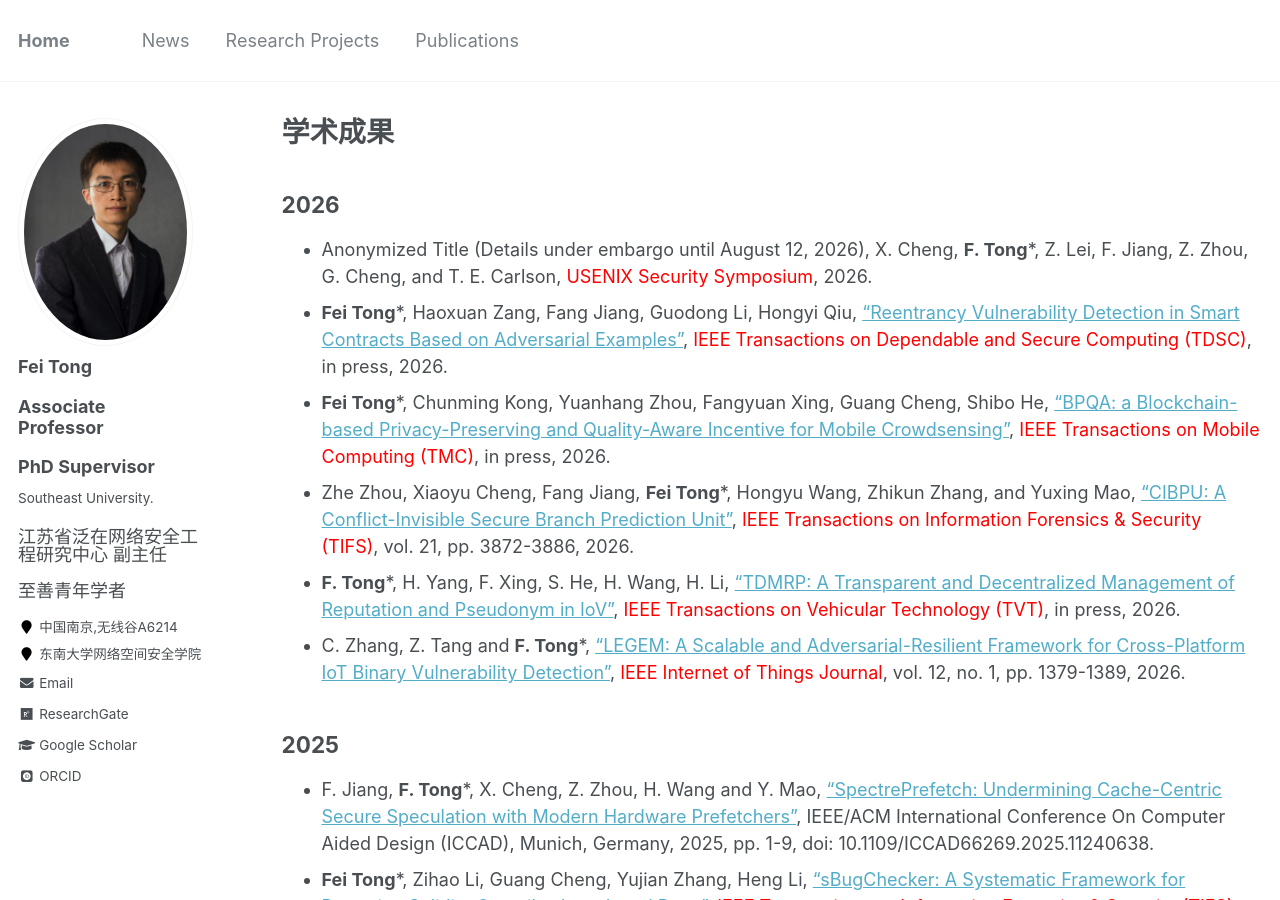
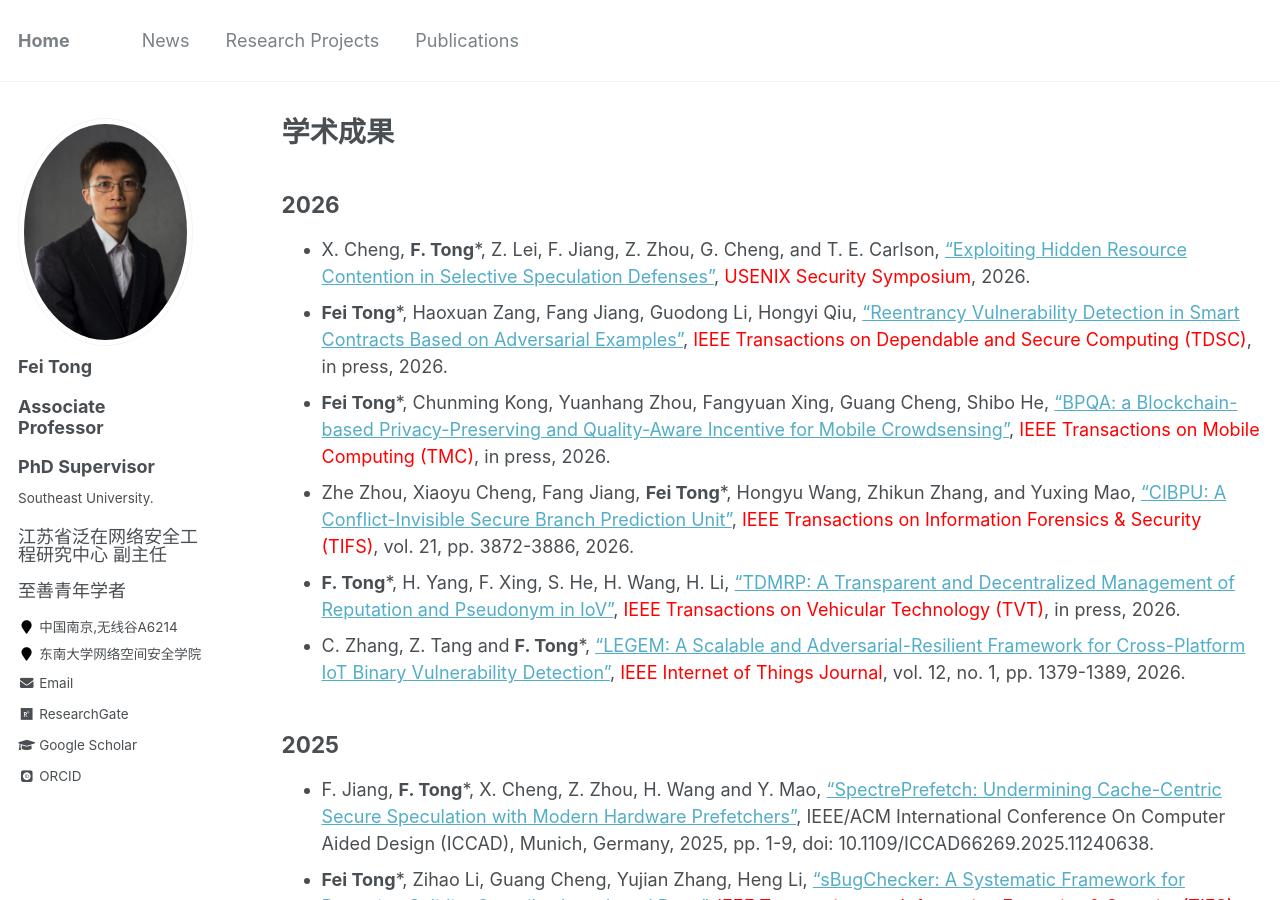
Before and after one commit to fei-tong/fei-tong.github.io, a Jekyll site: the page built from _pages/publications.md, in a window 1280 px wide and 900 px high. Built offline with Jekyll 4.4.1, drawn with Linux system fonts in a browser that asks for light colours; some web fonts are replaced.

Commit message:
Update publications.md

```diff
--- a/_pages/publications.md
+++ b/_pages/publications.md
@@ -12,7 +12,7 @@ author_profile: true
 
 ## 2026
 
-- Anonymized Title (Details under embargo until August 12, 2026), X. Cheng, **F. Tong***, Z. Lei, F. Jiang, Z. Zhou, G. Cheng, and T. E. Carlson, <font color="red">USENIX Security Symposium</font>, 2026.
+- X. Cheng, **F. Tong***, Z. Lei, F. Jiang, Z. Zhou, G. Cheng, and T. E. Carlson, <a href="https://www.usenix.org/conference/usenixsecurity26/presentation/cheng" target="_blank" rel="noopener noreferrer">"Exploiting Hidden Resource Contention in Selective Speculation Defenses"</a>, <font color="red">USENIX Security Symposium</font>, 2026.
 - **Fei Tong***, Haoxuan Zang, Fang Jiang, Guodong Li, Hongyi Qiu, <a href="https://ieeexplore.ieee.org/document/11534972" target="_blank" rel="noopener noreferrer">"Reentrancy Vulnerability Detection in Smart Contracts Based on Adversarial Examples"</a>, <font color="red">IEEE Transactions on Dependable and Secure Computing (TDSC)</font>, in press, 2026.
 - **Fei Tong***, Chunming Kong, Yuanhang Zhou, Fangyuan Xing, Guang Cheng, Shibo He,  <a href="https://ieeexplore.ieee.org/document/11480958" target="_blank" rel="noopener noreferrer">"BPQA: a Blockchain-based Privacy-Preserving and Quality-Aware Incentive for Mobile Crowdsensing"</a>, <font color="red">IEEE Transactions on Mobile Computing (TMC)</font>, in press, 2026.
 - Zhe Zhou, Xiaoyu Cheng, Fang Jiang, **Fei Tong***, Hongyu Wang, Zhikun Zhang, and Yuxing Mao, <a href="https://ieeexplore.ieee.org/document/11480176" target="_blank" rel="noopener noreferrer">"CIBPU: A Conflict-Invisible Secure Branch Prediction Unit"</a>, <font color="red">IEEE Transactions on Information Forensics & Security (TIFS)</font>, vol. 21, pp. 3872-3886, 2026.
```
